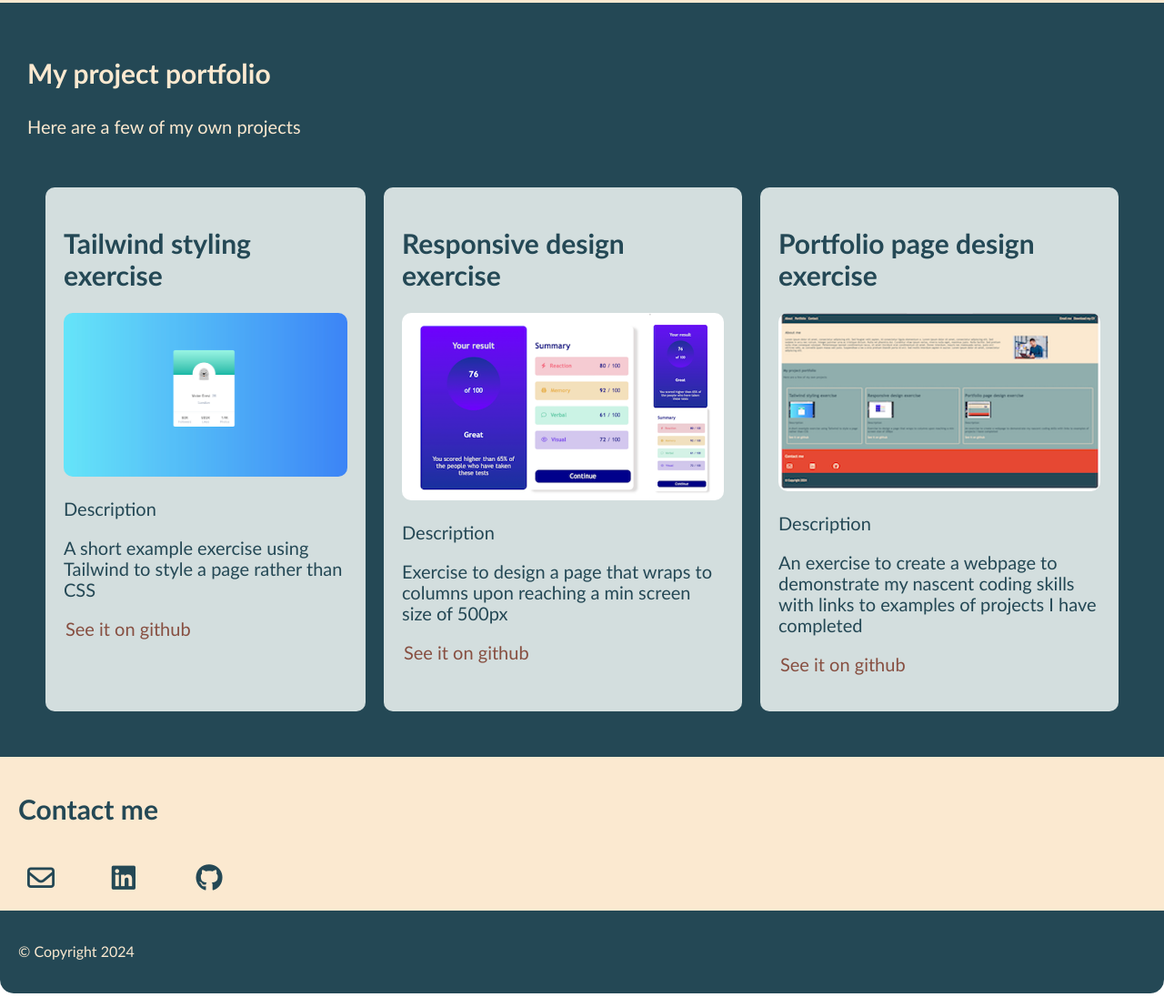
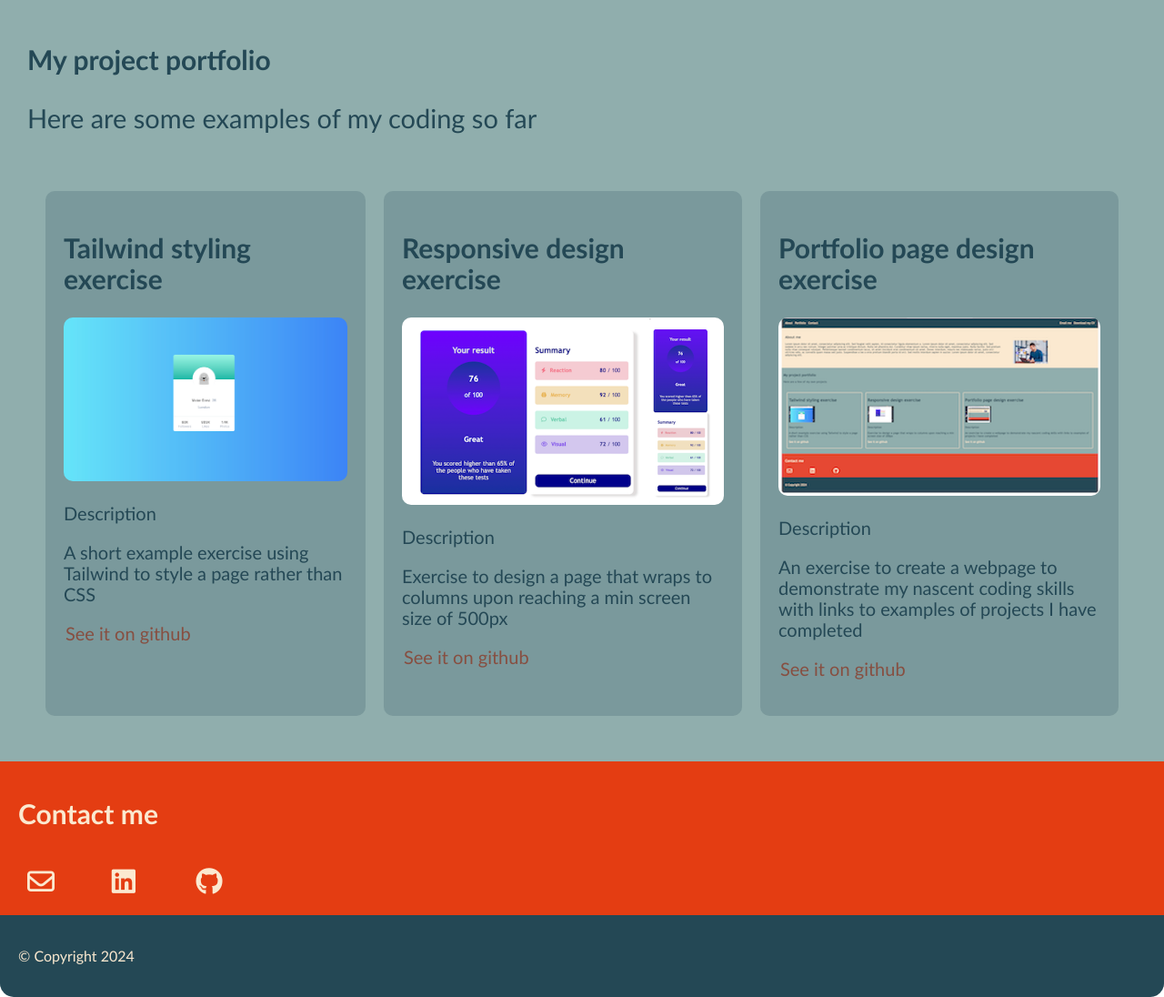
Before and after one commit to AndyB0o1/portfolio-exercise, a plain HTML site: page index.html in a window 1280 px wide. Shown: the part 440-1536 px from the top of the page at 91% size. Drawn offline with nearby package versions, Linux system fonts and the light colour scheme.

Commit message:
more tinkering with css styles to add some vibrant colour back in to the design

```diff
--- a/index.html
+++ b/index.html
@@ -31,7 +31,7 @@
 
     <section class="about" id="about">
         <div class="textAbout">
-            <h3>About me</h3>
+            <h1>About me</h1>
             <p class="aboutMe">Lorem ipsum dolor sit amet, consectetur adipiscing elit. Sed feugiat velit sapien, id consectetur ligula elementum a. Lorem ipsum dolor sit amet, consectetur adipiscing elit. Sed sodales in arcu nec rutrum. Integer pulvinar urna ac tristique dictum. Nulla vel pharetra dui. Curabitur vitae ipsum varius, viverra nulla eget, maximus justo. Nulla facilisi. Sed pretium nulla vitae consequat volutpat. Pellentesque laoreet condimentum lacus, sit amet tincidunt erat condimentum sit amet. Donec interdum, mauris nec malesuada varius, justo orci ultricies odio, ac convallis quam massa sed justo. Suspendisse a leo a eros pretium blandit porta id orci. Sed mollis interdum sapien in auctor. Lorem ipsum dolor sit amet, consectetur adipiscing elit.</p>
         </div>
 
@@ -43,7 +43,7 @@
     <section class="portfolio" id="portfolio">
         <div class="projectBlurb">
             <h3>My project portfolio</h3>
-            <p class="aboutMe">Here are a few of my own projects</p>
+            <p class="examples">Here are some examples of my coding so far</p>
         </div>
         <div class="project">
 
--- a/script.js
+++ b/script.js
@@ -13,7 +13,7 @@ fetch('portfolio.json').then(function (res) {
         <div class="projectText">
             <p>Description</p>
             <p>${project.desc}
-            <p><a class="github" href="${project.url}">See it on github</a></p>
+            <p><a class="github" href="${project.url}" target="_blank">See it on github</a></p>
         </div>
     </div>`
     })
--- a/styles.css
+++ b/styles.css
@@ -72,8 +72,8 @@ section.about {
   flex-direction: column;
   gap: 15px;
   padding: 30px;
-  background: #244855;
-  color: #fbe9d0;
+  background: #90AEAD;
+  color: #244855;
 }
 
 .project {
@@ -88,6 +88,10 @@ h2 {
   max-width: 100%;
 }
 
+.examples {
+  font-size: 29px;
+}
+
 .specificProject {
   display: flex;
   flex-direction: column;
@@ -95,7 +99,7 @@ h2 {
   font-size: 20px;
   border-radius: 10px;
   padding: 20px;
-  background: #D3DEDE;
+  background: rgb(36,72,85, 0.2);
   color: #244855;
 }
 
@@ -120,8 +124,8 @@ h2 {
 
 .contact {
   padding: 10px 20px;
-  background: #fbe9d0;
-  color: #244855;
+  background: #E43D12;
+  color: #fbe9d0;
 }
 
 .contactIcons {
@@ -133,7 +137,7 @@ h2 {
 }
 
 #icon {
-  color: #244855;
+  color: #fbe9d0;
 }
 
 footer {
```
